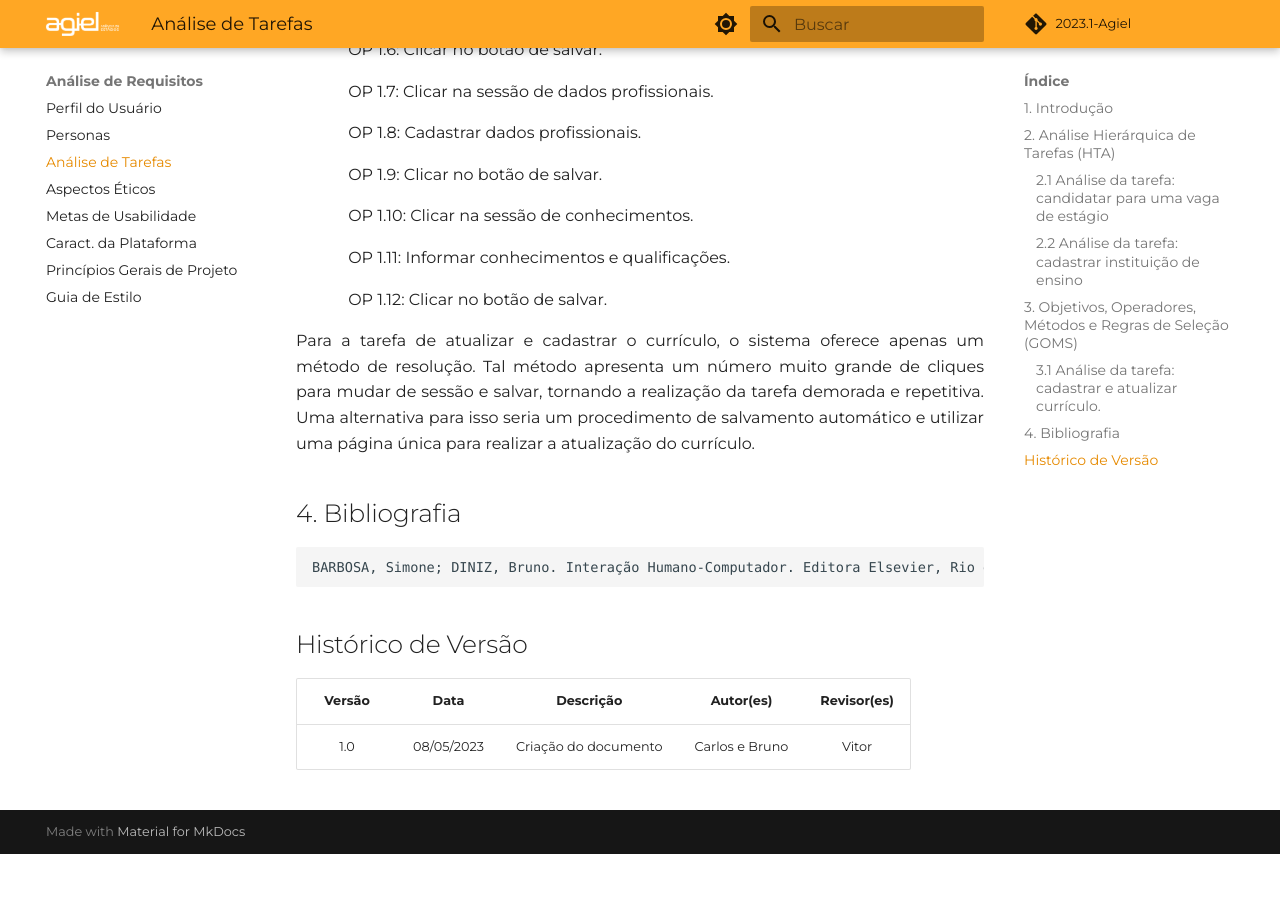
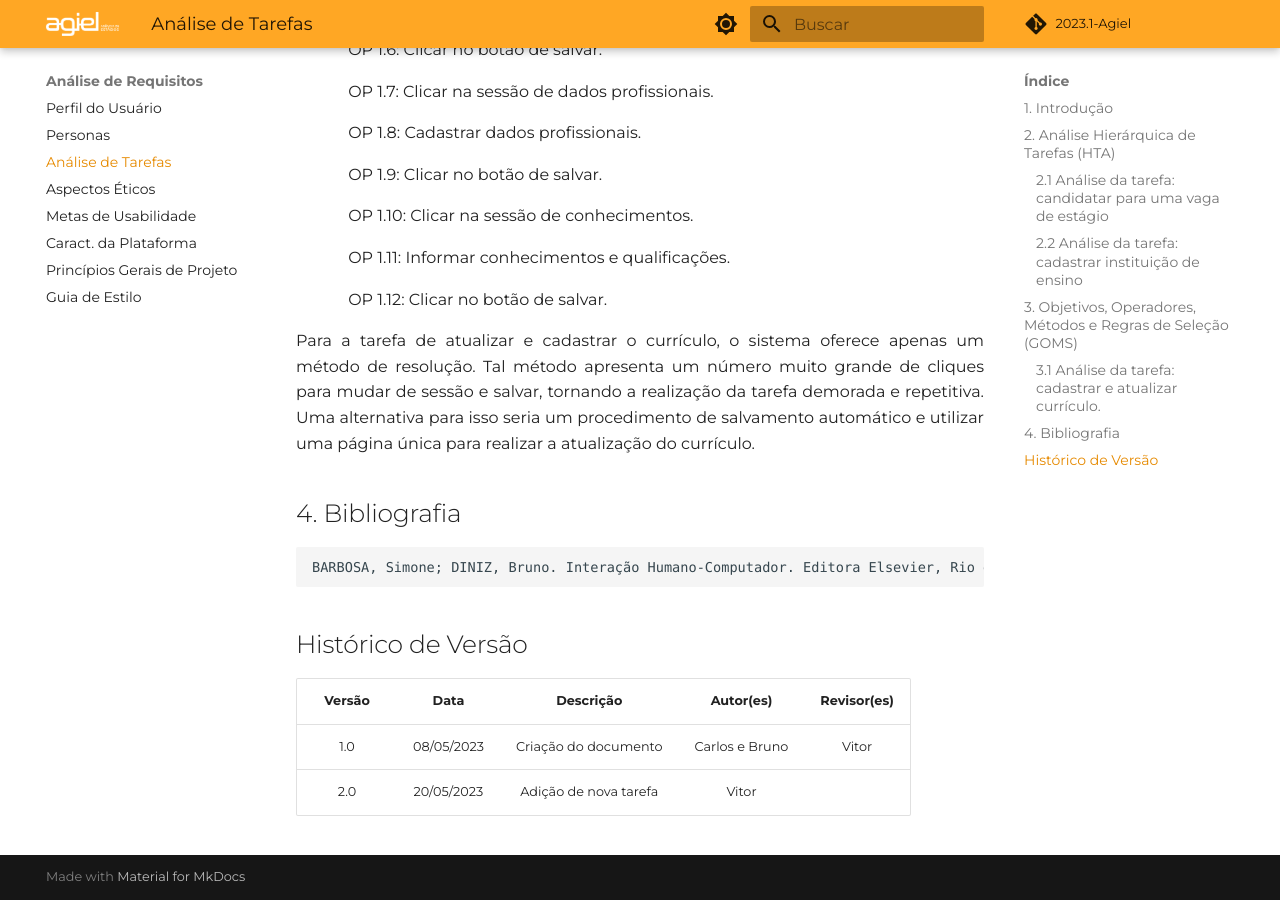
Before and after one commit to Interacao-Humano-Computador/2023.1-Agiel, an MkDocs documentation site: the page built from docs/requisitos/analise_tarefas.md, in a window 1280 px wide and 900 px high, scrolled down 4369 px. Built offline with MkDocs 1.6.1 and Material for MkDocs 9.7.7, drawn with Linux system fonts in a browser that asks for light colours; some web fonts are replaced; comment, search, counter and statistics services are not loaded; before the commit the page ends 5223 px from its top, so only the background shows below that.

Commit message:
docs: atualizando histórico de versão

```diff
--- a/docs/requisitos/analise_tarefas.md
+++ b/docs/requisitos/analise_tarefas.md
@@ -109,3 +109,4 @@ BARBOSA, Simone; DINIZ, Bruno. Interação Humano-Computador. Editora Elsevier,
 | Versão |    Data    |      Descrição       |   Autor(es)    | Revisor(es) |
 |:------:|:----------:|:--------------------:|:--------------:|:-----------:|
 |  1.0   | 08/05/2023 | Criação do documento | Carlos e Bruno |    Vitor    |
+|  2.0   | 20/05/2023 | Adição de nova tarefa | Vitor | |
```
